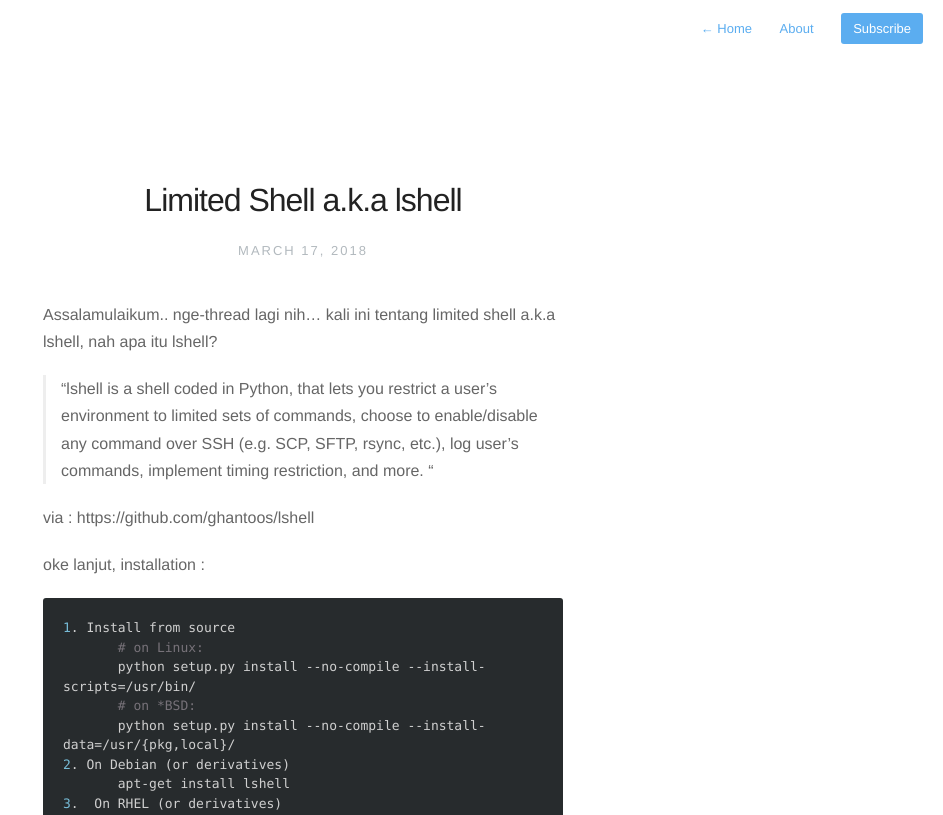
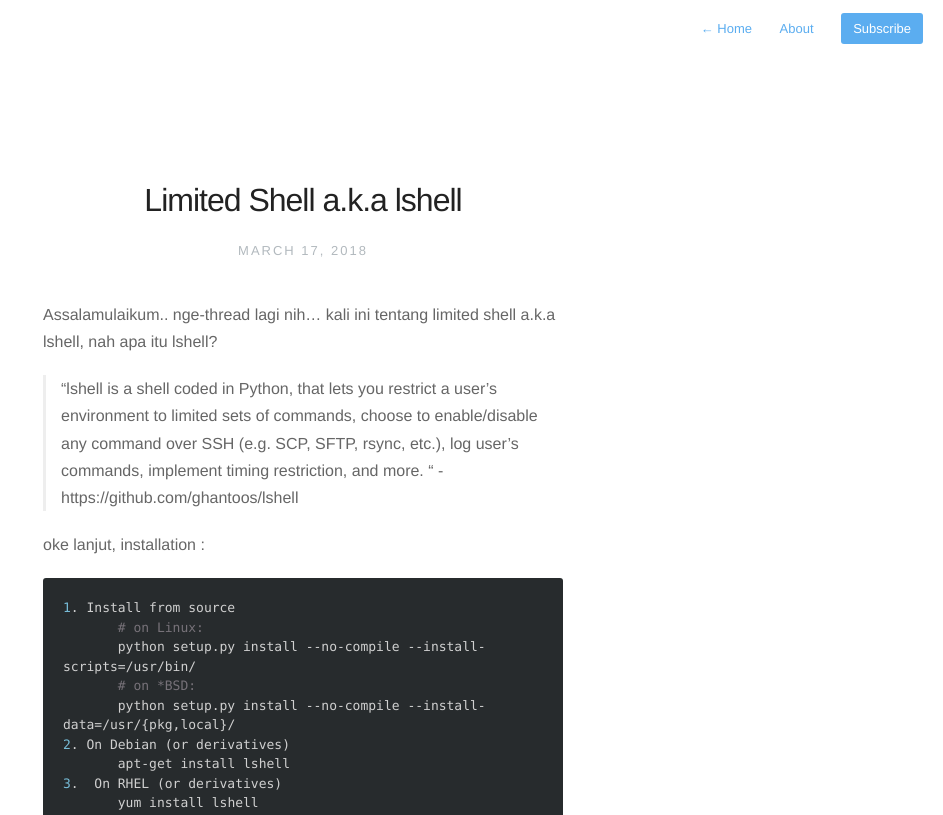
Before and after one commit to xretsu/xretsu.github.io, a Jekyll site: the page built from _posts/2018-03-17-linux-lshell.markdown, in a window 1280 px wide and 1400 px high. Shown: the top 815 px of the window, without its empty margins (337-1280 px from the left). Built offline with Jekyll 4.4.1, drawn with Linux system fonts in a browser that asks for light colours; nearby versions of some CDN libraries; some of the changed text lies outside the part shown.

Commit message:
Update 2018-03-17-linux-lshell.markdown

```diff
--- a/_posts/2018-03-17-linux-lshell.markdown
+++ b/_posts/2018-03-17-linux-lshell.markdown
@@ -7,9 +7,7 @@ description: Introduction
 Assalamulaikum.. nge-thread lagi nih...
 kali ini tentang limited shell a.k.a lshell, nah apa itu lshell?
 
-> "lshell is a shell coded in Python, that lets you restrict a user's environment to limited sets of commands, choose to enable/disable any command over SSH (e.g. SCP, SFTP, rsync, etc.), log user's commands, implement timing restriction, and more. "
-
-via : https://github.com/ghantoos/lshell
+> "lshell is a shell coded in Python, that lets you restrict a user's environment to limited sets of commands, choose to enable/disable any command over SSH (e.g. SCP, SFTP, rsync, etc.), log user's commands, implement timing restriction, and more. " - https://github.com/ghantoos/lshell
 
 oke lanjut, installation :
 
@@ -25,11 +23,12 @@ oke lanjut, installation :
        yum install lshell
 {% endhighlight %}
 
+
 ![alt text](https://image.prntscr.com/image/Yzj0t10RSC2mqUwb9DDQfg.png)
 
+
 yup cara penggunaan :
-
-Switch User to LShell dengan command chsh atau change shell, ketik sudo chsh nama_user + enter
+Switch User to LShell dengan command chsh atau change shell, ketik **sudo chsh nama_user + enter**
 {% highlight bash %}
 ┌─[geek|plankton ~]
 └─$ sudo chsh geek
@@ -45,7 +44,7 @@ $ sudo adduser --shell /usr/bin/lshell nama_user
 {% endhighlight %}
 
 Configure LShell :
-file konfigurasi lshell ada pada directory /etc/lshell.conf
+file konfigurasi lshell ada pada directory **/etc/lshell.conf**
 nih isinya :
 
 {% highlight bash %}
```
Also changed, not shown: other parts of _posts/2018-03-17-linux-lshell.markdown (+1 -1 lines).
